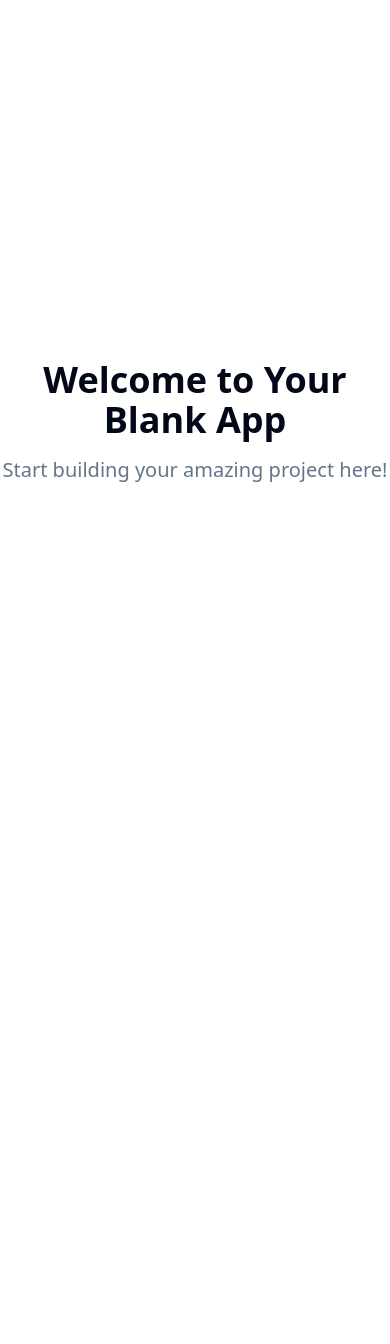
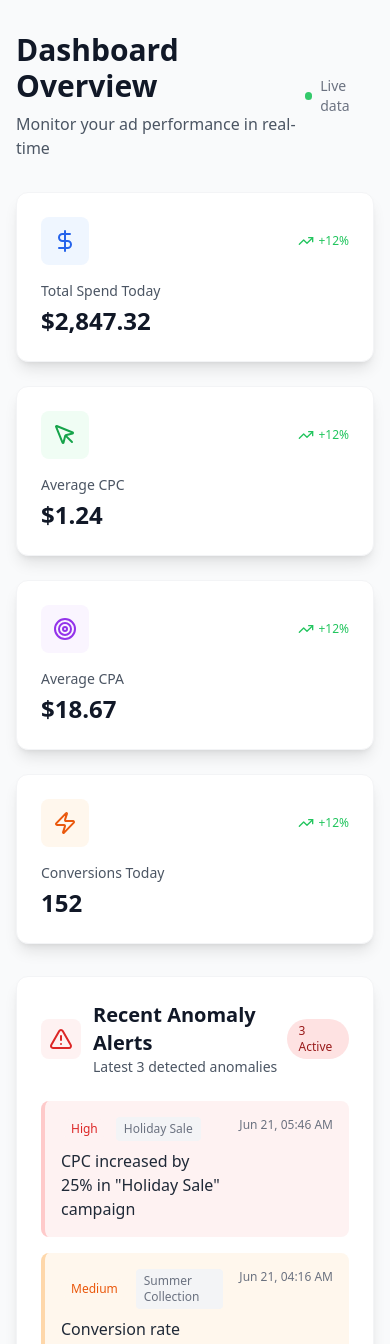
Before and after one commit to CaioHLuwi/adai-insight-compass, a React (Vite) app: page / in a window 390 px wide. Shown: the top 1344 px of the page. Before the commit the page ends 844 px from the top, so only its background shows below. Built offline with nearby package versions, Linux system fonts and the light colour scheme.

Commit message:
feat: Create SummaryDashboard component
Implement the SummaryDashboard React component using TypeScript, Tailwind CSS, and a responsive grid layout. The component displays key performance indicators (KPIs) and recent anomaly alerts.

```diff
--- /dev/null
+++ b/src/components/SummaryDashboard.tsx
@@ -0,0 +1,199 @@
+
+import React from 'react';
+import { TrendingUp, TrendingDown, AlertTriangle, DollarSign, MousePointer, Target, Zap } from 'lucide-react';
+
+interface AnomalyAlert {
+  id: string;
+  message: string;
+  severity: 'low' | 'medium' | 'high';
+  timestamp: string;
+  campaign?: string;
+}
+
+interface SummaryDashboardProps {
+  totalSpendToday: number;
+  avgCPC: number;
+  avgCPA: number;
+  conversionsToday: number;
+  recentAnomalies: AnomalyAlert[];
+}
+
+const SummaryDashboard: React.FC<SummaryDashboardProps> = ({
+  totalSpendToday,
+  avgCPC,
+  avgCPA,
+  conversionsToday,
+  recentAnomalies
+}) => {
+  const formatCurrency = (amount: number) => {
+    return new Intl.NumberFormat('en-US', {
+      style: 'currency',
+      currency: 'USD',
+      minimumFractionDigits: 2
+    }).format(amount);
+  };
+
+  const formatTime = (timestamp: string) => {
+    return new Date(timestamp).toLocaleDateString('en-US', {
+      month: 'short',
+      day: 'numeric',
+      hour: '2-digit',
+      minute: '2-digit'
+    });
+  };
+
+  const getSeverityColor = (severity: AnomalyAlert['severity']) => {
+    switch (severity) {
+      case 'high':
+        return 'text-red-600 bg-red-50 border-red-200';
+      case 'medium':
+        return 'text-orange-600 bg-orange-50 border-orange-200';
+      case 'low':
+        return 'text-yellow-600 bg-yellow-50 border-yellow-200';
+      default:
+        return 'text-gray-600 bg-gray-50 border-gray-200';
+    }
+  };
+
+  const kpiCards = [
+    {
+      title: 'Total Spend Today',
+      value: formatCurrency(totalSpendToday),
+      icon: DollarSign,
+      gradient: 'from-blue-500 to-blue-600',
+      textColor: 'text-blue-600',
+      bgColor: 'bg-blue-50'
+    },
+    {
+      title: 'Average CPC',
+      value: formatCurrency(avgCPC),
+      icon: MousePointer,
+      gradient: 'from-green-500 to-green-600',
+      textColor: 'text-green-600',
+      bgColor: 'bg-green-50'
+    },
+    {
+      title: 'Average CPA',
+      value: formatCurrency(avgCPA),
+      icon: Target,
+      gradient: 'from-purple-500 to-purple-600',
+      textColor: 'text-purple-600',
+      bgColor: 'bg-purple-50'
+    },
+    {
+      title: 'Conversions Today',
+      value: conversionsToday.toLocaleString(),
+      icon: Zap,
+      gradient: 'from-orange-500 to-orange-600',
+      textColor: 'text-orange-600',
+      bgColor: 'bg-orange-50'
+    }
+  ];
+
+  return (
+    <div className="space-y-8">
+      {/* Header */}
+      <div className="flex items-center justify-between">
+        <div>
+          <h1 className="text-3xl font-bold text-gray-900">Dashboard Overview</h1>
+          <p className="text-gray-600 mt-2">Monitor your ad performance in real-time</p>
+        </div>
+        <div className="flex items-center space-x-2 text-sm text-gray-500">
+          <div className="w-2 h-2 bg-green-500 rounded-full animate-pulse"></div>
+          <span>Live data</span>
+        </div>
+      </div>
+
+      {/* KPI Cards Grid */}
+      <div className="grid grid-cols-1 md:grid-cols-2 lg:grid-cols-4 gap-6">
+        {kpiCards.map((kpi, index) => {
+          const Icon = kpi.icon;
+          return (
+            <div
+              key={kpi.title}
+              className="bg-white rounded-xl shadow-lg border border-gray-100 p-6 hover:shadow-xl transition-all duration-300 transform hover:-translate-y-1"
+            >
+              <div className="flex items-center justify-between mb-4">
+                <div className={`p-3 rounded-lg ${kpi.bgColor}`}>
+                  <Icon className={`w-6 h-6 ${kpi.textColor}`} />
+                </div>
+                <div className="flex items-center space-x-1">
+                  <TrendingUp className="w-4 h-4 text-green-500" />
+                  <span className="text-xs text-green-500 font-medium">+12%</span>
+                </div>
+              </div>
+              <div>
+                <p className="text-sm font-medium text-gray-600 mb-1">{kpi.title}</p>
+                <p className="text-2xl font-bold text-gray-900">{kpi.value}</p>
+              </div>
+            </div>
+          );
+        })}
+      </div>
+
+      {/* Recent Anomalies Section */}
+      <div className="bg-white rounded-xl shadow-lg border border-gray-100 p-6">
+        <div className="flex items-center justify-between mb-6">
+          <div className="flex items-center space-x-3">
+            <div className="p-2 bg-red-50 rounded-lg">
+              <AlertTriangle className="w-6 h-6 text-red-600" />
+            </div>
+            <div>
+              <h2 className="text-xl font-bold text-gray-900">Recent Anomaly Alerts</h2>
+              <p className="text-gray-600 text-sm">Latest 3 detected anomalies</p>
+            </div>
+          </div>
+          <span className="bg-red-100 text-red-800 text-xs font-medium px-3 py-1 rounded-full">
+            {recentAnomalies.length} Active
+          </span>
+        </div>
+
+        <div className="space-y-4">
+          {recentAnomalies.length > 0 ? (
+            recentAnomalies.slice(0, 3).map((anomaly) => (
+              <div
+                key={anomaly.id}
+                className={`p-4 rounded-lg border-l-4 ${getSeverityColor(anomaly.severity)} transition-all duration-200 hover:shadow-md`}
+              >
+                <div className="flex items-start justify-between">
+                  <div className="flex-1">
+                    <div className="flex items-center space-x-2 mb-2">
+                      <span className={`inline-flex items-center px-2.5 py-0.5 rounded-full text-xs font-medium capitalize ${getSeverityColor(anomaly.severity)}`}>
+                        {anomaly.severity}
+                      </span>
+                      {anomaly.campaign && (
+                        <span className="text-xs text-gray-500 bg-gray-100 px-2 py-1 rounded">
+                          {anomaly.campaign}
+                        </span>
+                      )}
+                    </div>
+                    <p className="text-gray-800 font-medium">{anomaly.message}</p>
+                  </div>
+                  <div className="text-right ml-4">
+                    <p className="text-xs text-gray-500">{formatTime(anomaly.timestamp)}</p>
+                  </div>
+                </div>
+              </div>
+            ))
+          ) : (
+            <div className="text-center py-8">
+              <AlertTriangle className="w-12 h-12 text-gray-300 mx-auto mb-4" />
+              <p className="text-gray-500 text-lg font-medium">No anomalies detected</p>
+              <p className="text-gray-400 text-sm">Your campaigns are running smoothly</p>
+            </div>
+          )}
+        </div>
+
+        {recentAnomalies.length > 3 && (
+          <div className="mt-6 pt-4 border-t border-gray-100">
+            <button className="text-blue-600 hover:text-blue-800 font-medium text-sm transition-colors duration-200">
+              View all anomalies →
+            </button>
+          </div>
+        )}
+      </div>
+    </div>
+  );
+};
+
+export default SummaryDashboard;
--- a/src/pages/Index.tsx
+++ b/src/pages/Index.tsx
@@ -1,11 +1,43 @@
-// Update this page (the content is just a fallback if you fail to update the page)
+
+import React from 'react';
+import SummaryDashboard from '../components/SummaryDashboard';
 
 const Index = () => {
+  // Sample data for demonstration
+  const sampleAnomalies = [
+    {
+      id: '1',
+      message: 'CPC increased by 25% in "Holiday Sale" campaign',
+      severity: 'high' as const,
+      timestamp: new Date(Date.now() - 1000 * 60 * 30).toISOString(), // 30 minutes ago
+      campaign: 'Holiday Sale'
+    },
+    {
+      id: '2',
+      message: 'Conversion rate dropped below 2% in "Summer Collection"',
+      severity: 'medium' as const,
+      timestamp: new Date(Date.now() - 1000 * 60 * 60 * 2).toISOString(), // 2 hours ago
+      campaign: 'Summer Collection'
+    },
+    {
+      id: '3',
+      message: 'Daily budget nearly exhausted for "Black Friday"',
+      severity: 'low' as const,
+      timestamp: new Date(Date.now() - 1000 * 60 * 60 * 4).toISOString(), // 4 hours ago
+      campaign: 'Black Friday'
+    }
+  ];
+
   return (
-    <div className="min-h-screen flex items-center justify-center bg-background">
-      <div className="text-center">
-        <h1 className="text-4xl font-bold mb-4">Welcome to Your Blank App</h1>
-        <p className="text-xl text-muted-foreground">Start building your amazing project here!</p>
+    <div className="min-h-screen bg-gray-50">
+      <div className="max-w-7xl mx-auto px-4 sm:px-6 lg:px-8 py-8">
+        <SummaryDashboard
+          totalSpendToday={2847.32}
+          avgCPC={1.24}
+          avgCPA={18.67}
+          conversionsToday={152}
+          recentAnomalies={sampleAnomalies}
+        />
       </div>
     </div>
   );
```
